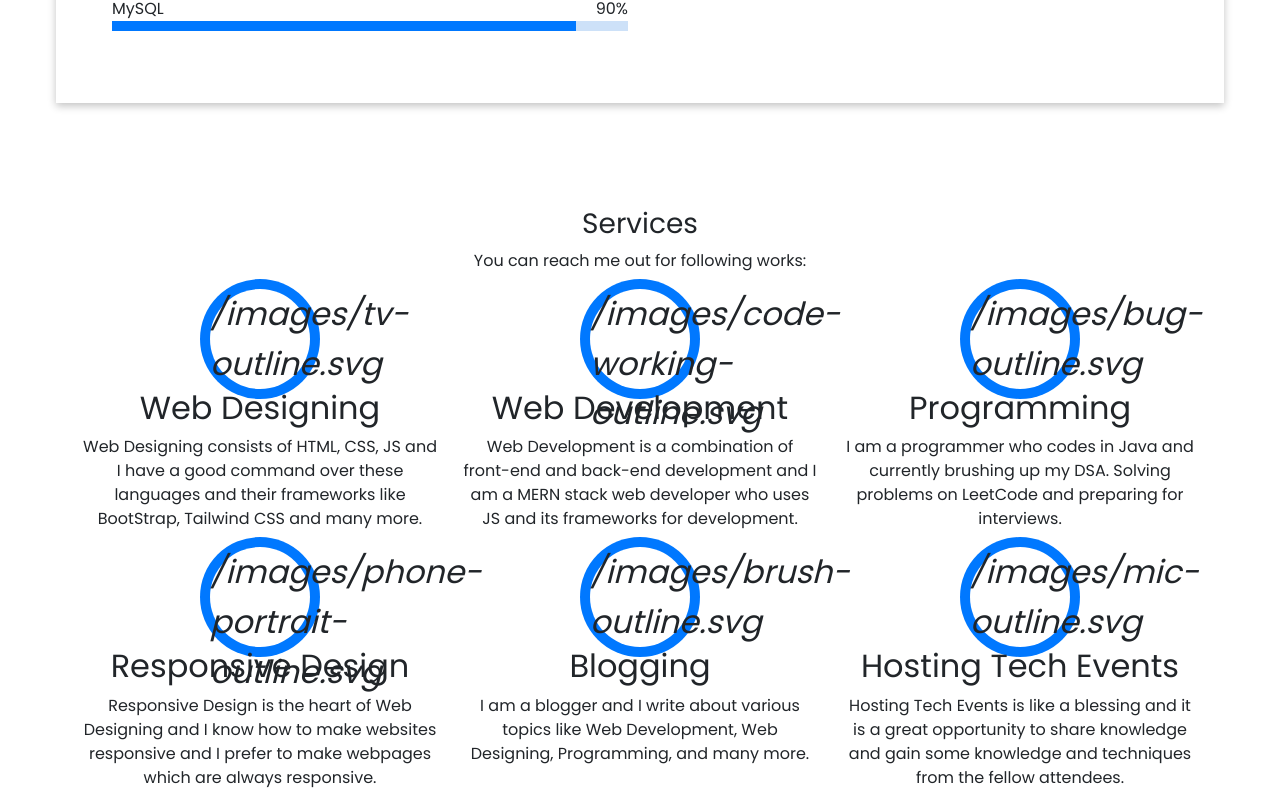
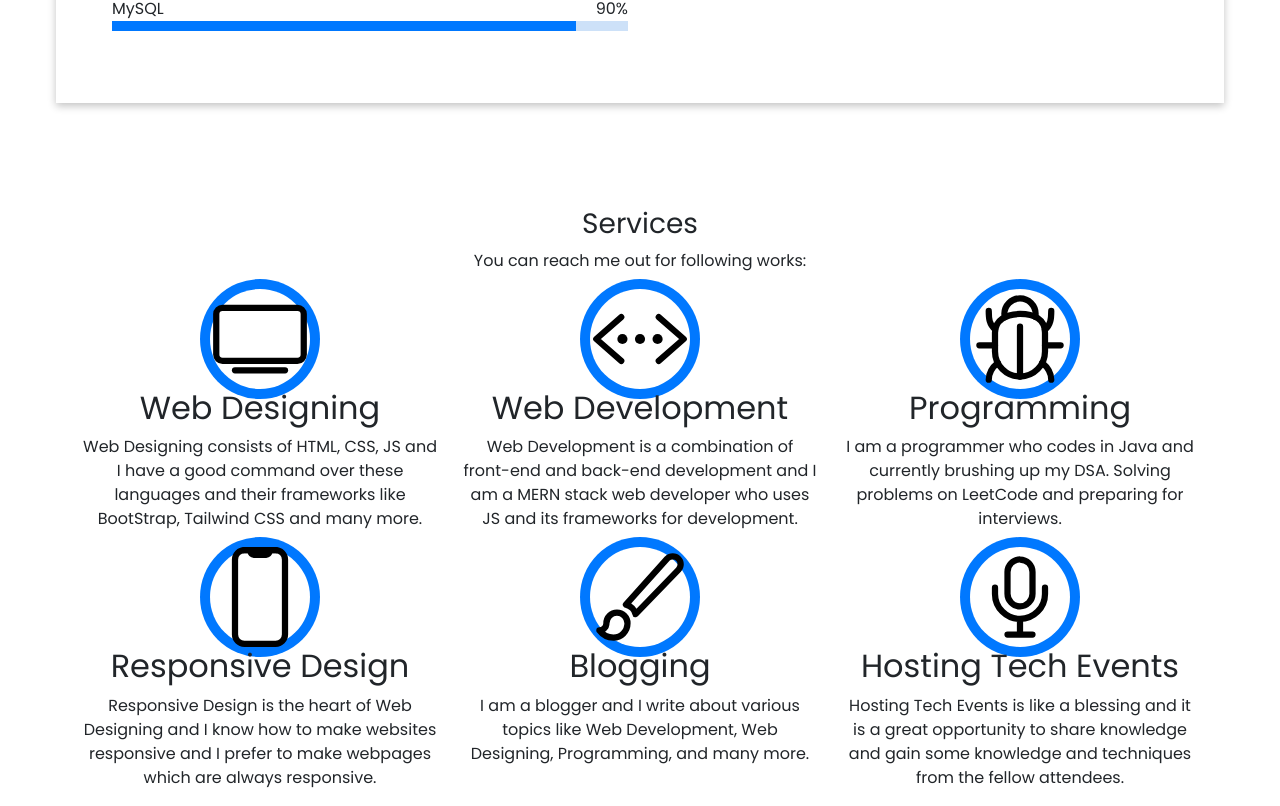
Before and after one commit to PranavTrip/PranavReact, a React (Create React App) app: page / in a window 1280 px wide. Shown: the part 1599-2405 px from the top of the page. Built offline with nearby package versions, Linux system fonts and the light colour scheme.

Commit message:
Fix images

```diff
--- a/src/assets/css/Services.css
+++ b/src/assets/css/Services.css
@@ -1,4 +1,4 @@
-.ico-circle{
+.ico-circle {
     height: 100px;
     width: 100px;
     font-size: 2rem;
@@ -9,3 +9,9 @@
     box-shadow: 0 0 0 10px #0078ff;
     display: block;
 }
+
+.service-icon {
+    display: inline-block;
+    margin: 0 auto;
+
+}
--- a/src/components/Services.jsx
+++ b/src/components/Services.jsx
@@ -20,12 +20,15 @@ const Services = () => {
           <div className="row">
             {services.map((element) => {
               return (
-                <div className="col-md-4">
+                <div className="col-md-4" key={element.id}>
                   <div className="service-box">
                     <div className="service-ico">
                       <span className="ico-circle">
-                      <i>{element.image}</i>
-
+                        <img
+                          src={element.image}
+                          alt="service"
+                          className="service-icon"
+                        />
                       </span>
                     </div>
                     <div className="service-content">
```
